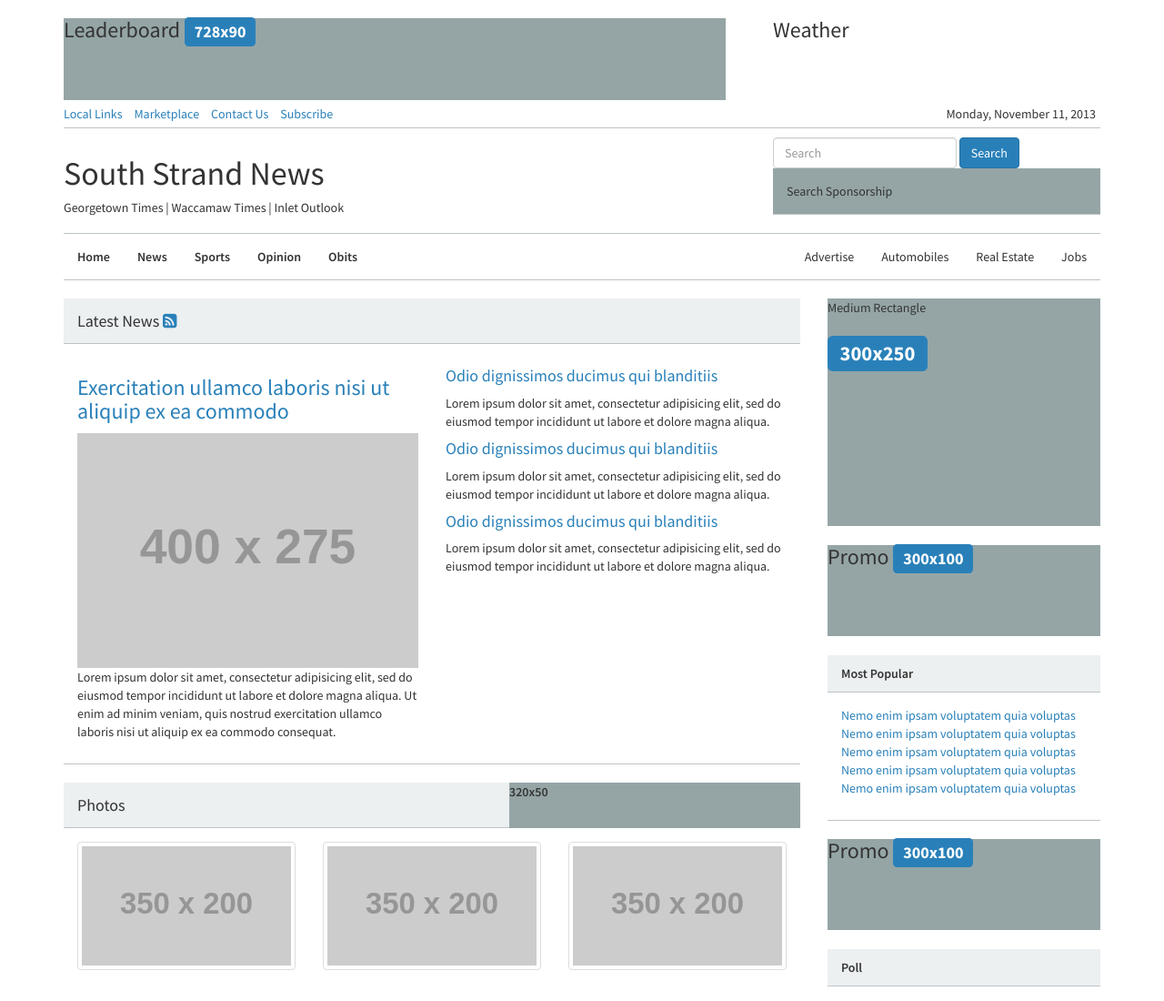
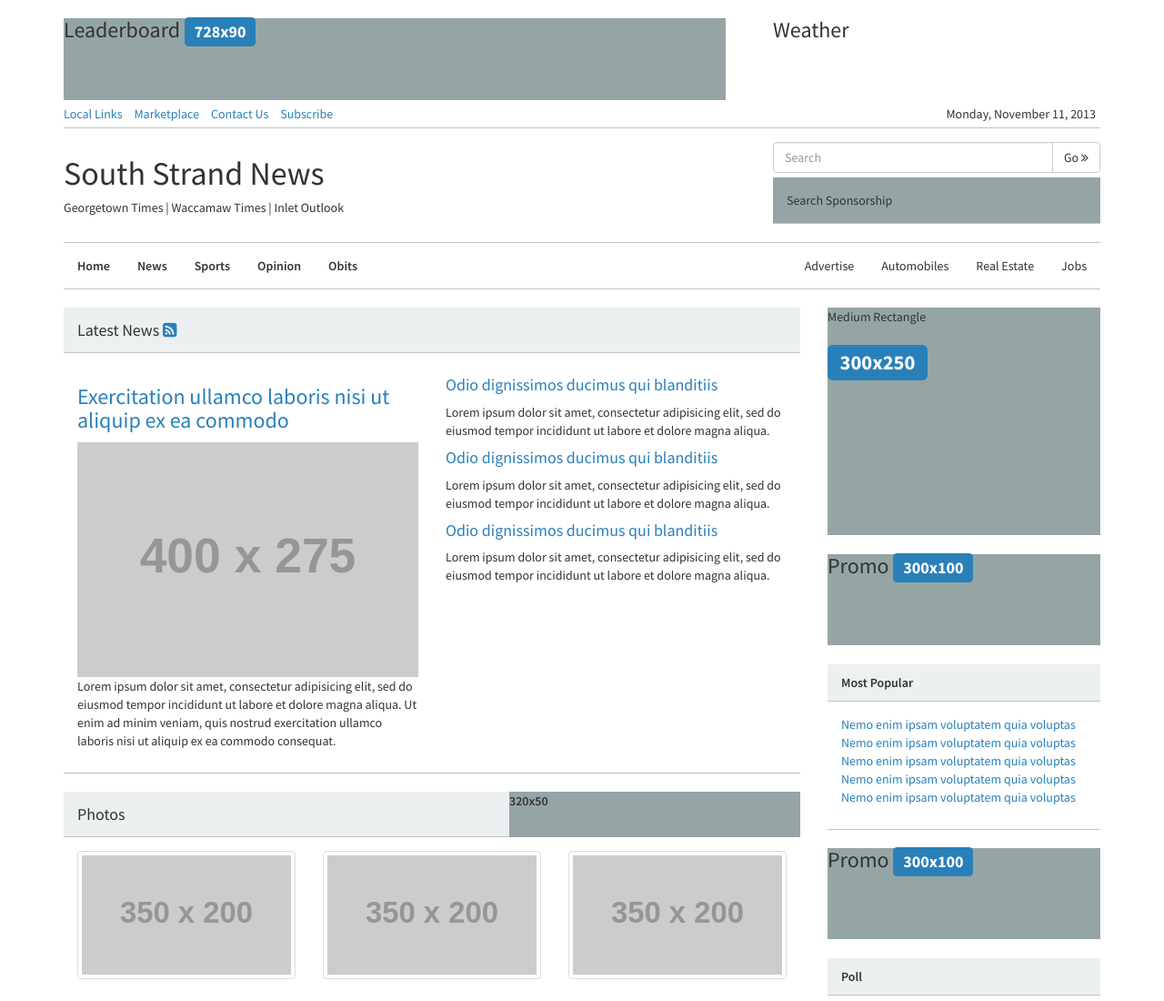
Before and after one commit to jemory/southstrandframework, a plain HTML site: page index.html in a window 1280 px wide. Shown: the top 1100 px of the page at 91% size. Drawn offline with nearby package versions, Linux system fonts and the light colour scheme; placeholder pictures from the web are drawn by us.

Commit message:
Search Area Fixes

```diff
--- a/index.html
+++ b/index.html
@@ -47,7 +47,7 @@
 		</div><!--/row-->
 
 		<div class="row">
-			<div class="col-xs-12 col-sm-push-7 col-sm-5 col-md-push-8 col-md-4">
+			<div class="col-xs-12 col-sm-push-7 col-sm-5 col-md-push-8 col-md-4 cust-search-area">
 				<button type="button" class="btn btn-primary search-toggle" data-toggle="collapse" data-target="#collapsed-search">
 						<span>Search</span>
 						<i class="fa fa-search"></i>
@@ -56,9 +56,13 @@
 					<form role="form" class="form-inline">
 						<div class="form-group">
 							<label class="sr-only" for="header-search">Search</label>
-							<input type="search" class="form-control" id="header-search" placeholder="Search">
+							<div class="input-group">
+								<input type="text" class="form-control" id="header-search" placeholder="Search">
+								<span class="input-group-btn">
+									<button class="btn btn-default" type="submit">Go <i class="fa fa-angle-double-right"></i></button>
+								</span>
+							</div>
 						</div>
-						<button type="submit" class="btn btn-primary">Search</button>
 					</form>
 					<div class="panel panel-default">
 						<div class="ad-placeholder panel-body">
--- a/less/custom-styles.less
+++ b/less/custom-styles.less
@@ -8,6 +8,13 @@
 
 .ad-placeholder {
 	background-color: #95a5a6;
+}
+
+// SEARCH AREA
+// ---------------
+
+.cust-search-area form {
+	margin: 5px 0px;
 }
 
 // AD PLACEHOLDERS - Can be removed from production
```
Also changed, not shown: css/bootstrap.css.
